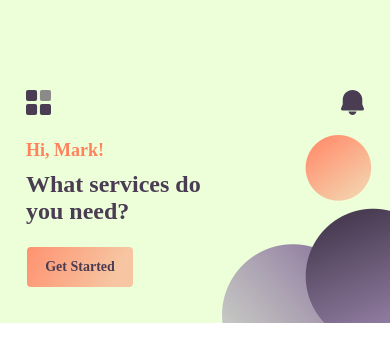
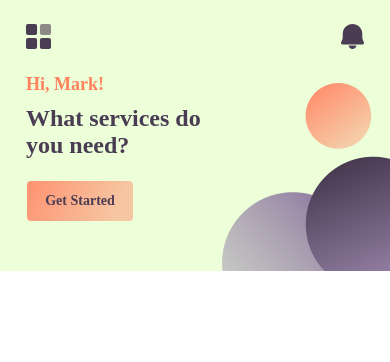
Before and after one commit to gantelo/yata, a React Native app: screen / in a window 390 px wide. Shown: the top 362 px of the page. Built offline with nearby package versions, Linux system fonts and the light colour scheme.

Commit message:
♻️  refactor home header height

```diff
--- a/App.tsx
+++ b/App.tsx
@@ -20,7 +20,7 @@ function App(): JSX.Element {
 const styles = StyleSheet.create({
 	statusBar: {
 		backgroundColor: Colors.bg.funk,
-		height: 50,
+		flexBasis: 1,
 	},
 });
 
--- a/src/components/header/Header.tsx
+++ b/src/components/header/Header.tsx
@@ -18,7 +18,7 @@ const Header = ({ HeaderImage, children }: React.PropsWithChildren<HeaderProps>)
 
 const styles = StyleSheet.create({
 	container: {
-		height: verticalScale(323 - 50),
+		height: verticalScale(270),
 		backgroundColor: Colors.bg.funk,
 		paddingHorizontal: Sizes.margin.md,
 	},
--- a/src/icons/Boxes.tsx
+++ b/src/icons/Boxes.tsx
@@ -12,7 +12,7 @@ const Boxes = () => (
 		<Rect width="11.0714" height="11.0714" rx="2" fill={Colors.secondary.normal} />
 		<Rect x="13.9287" y="13.9286" width="11.0714" height="11.0714" rx="2" fill={Colors.secondary.normal} />
 		<Rect y="13.9286" width="11.0714" height="11.0714" rx="2" fill={Colors.secondary.normal} />
-		<Rect x="13.9287" width="11.0714" height="11.0714" rx="2" fill={Colors.secondary.normal} fill-opacity="0.6" />
+		<Rect x="13.9287" width="11.0714" height="11.0714" rx="2" fill={Colors.secondary.normal} fillOpacity="0.6" />
 	</Svg>
 );
 
--- a/src/screens/home/molecules/HeaderIcons.tsx
+++ b/src/screens/home/molecules/HeaderIcons.tsx
@@ -15,7 +15,7 @@ const HeaderIcons = () => {
 
 const styles = StyleSheet.create({
 	headerIcons: {
-		marginTop: verticalScale(35),
+		marginTop: verticalScale(18),
 		height: verticalScale(35),
 		flexDirection: 'row',
 		justifyContent: 'space-between',
```
